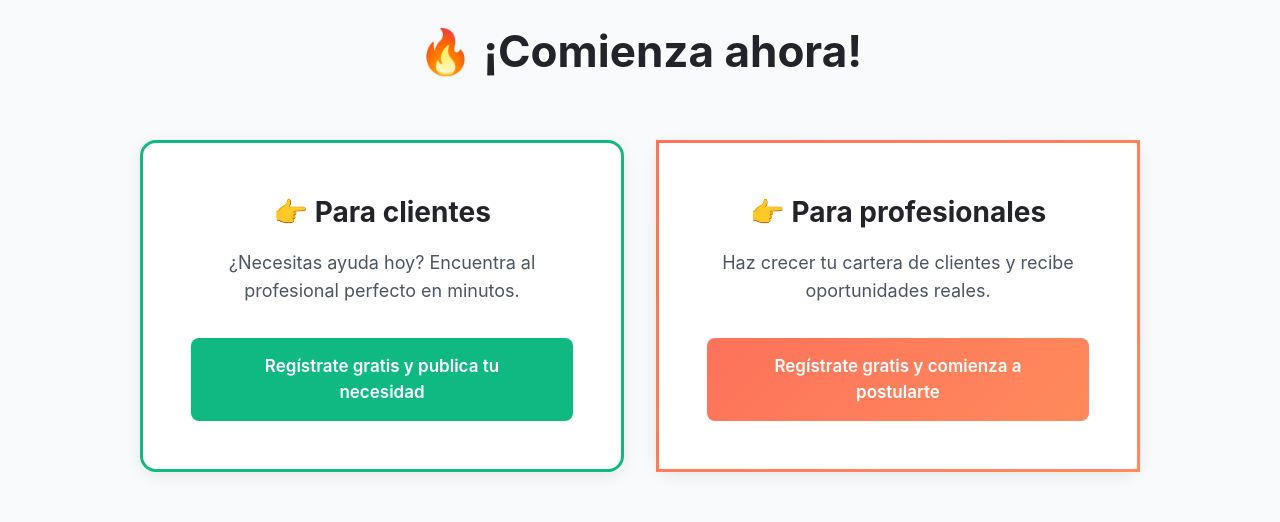
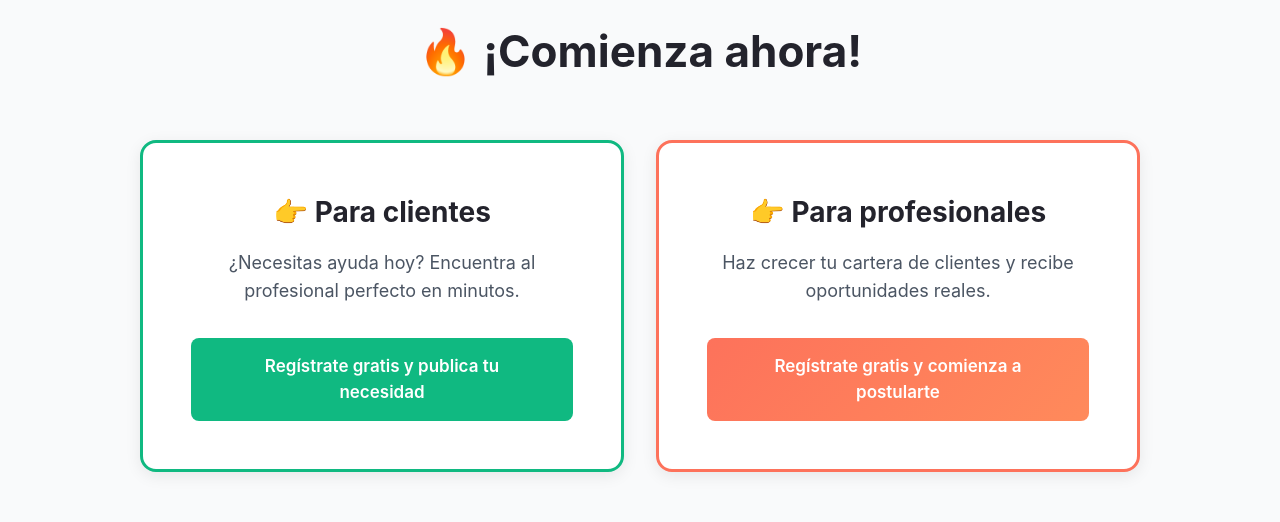
Before and after one commit to onseconecta/front-website, an Astro site: page / in a window 1280 px wide. Shown: the part 3868-4390 px from the top of the page. Built offline with nearby package versions, Linux system fonts and the light colour scheme; Astro itself is replaced by a stand-in of ours.

```diff
--- a/src/components/welcome.astro
+++ b/src/components/welcome.astro
@@ -714,8 +714,7 @@
   }
 
   .pro-cta {
-    border: 3px solid;
-    border-image: linear-gradient(135deg, #fd725b, #ff8a5b) 1;
+    border: 3px solid #fd725b;
   }
 
   .cta-title {
```
